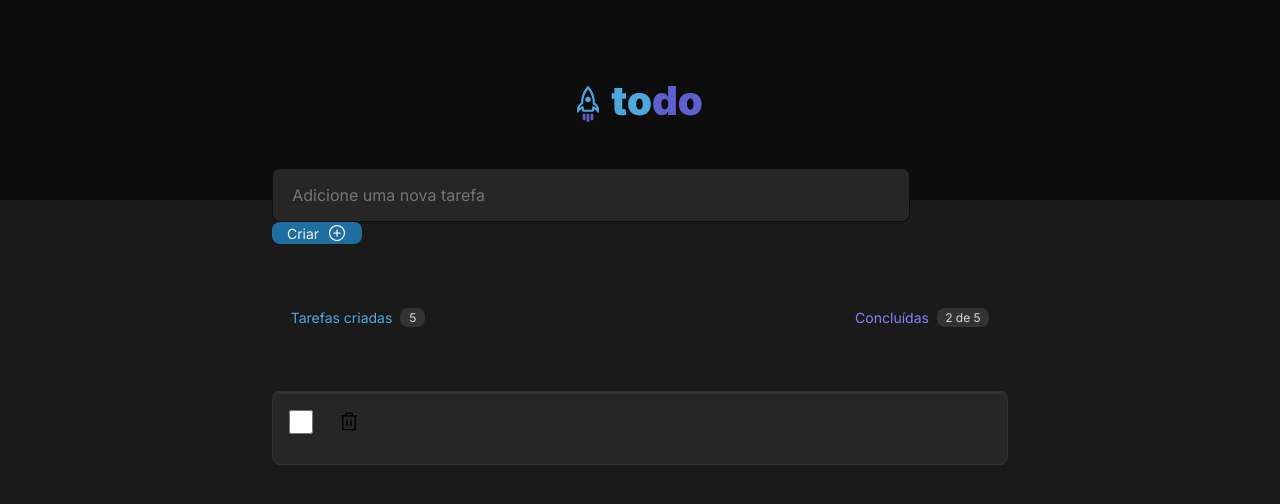
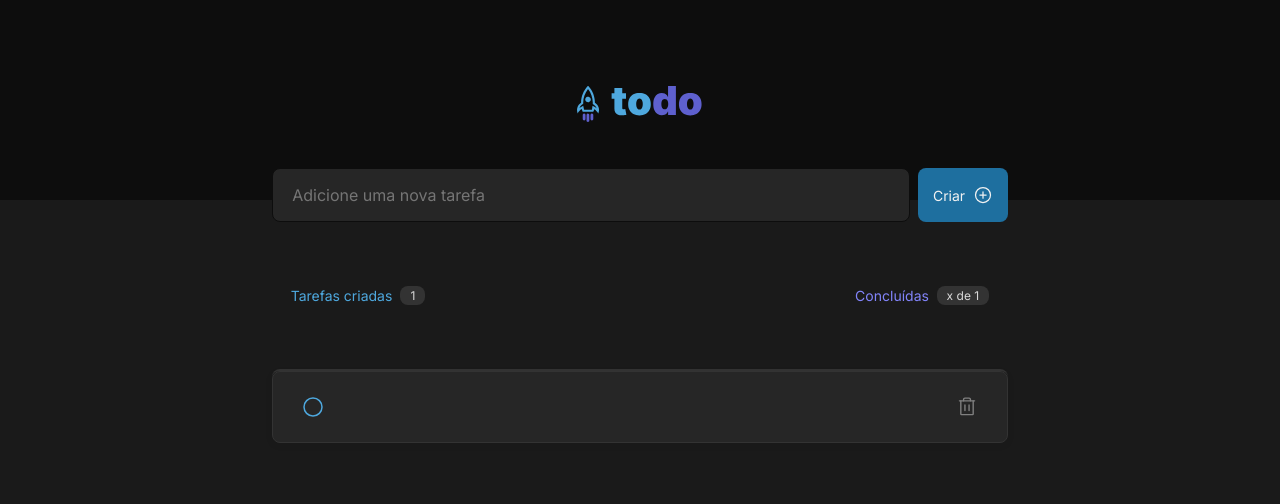
Before and after one commit to JuniorSelister/01-rocketseat-todolist, a React (Vite) app: page / in a window 1280 px wide. Shown: the top 504 px of the page. Built offline with nearby package versions, Linux system fonts and the light colour scheme.

Commit message:
Handling action in tasks

```diff
--- a/src/components/Body/index.tsx
+++ b/src/components/Body/index.tsx
@@ -54,11 +54,11 @@ export function Body() {
       <HeaderList>
         <HeaderListItem>
           <h2>Tarefas criadas</h2>
-          <span>5</span>
+          <span>{task.length}</span>
         </HeaderListItem>
         <HeaderListItem>
           <h2 className="finished-h2">Concluídas</h2>
-          <span className="finished-span">2 de 5</span>
+          <span className="finished-span">x de {task.length}</span>
         </HeaderListItem>
       </HeaderList>
 
--- a/src/components/Body/styles.ts
+++ b/src/components/Body/styles.ts
@@ -15,6 +15,12 @@ export const HeaderInput = styled.div`
   display: flex;
   width: 46rem;
   gap: 0.5rem;
+
+  form {
+    display: flex;
+    flex-direction: row;
+    gap: 0.5rem;
+  }
 
   input {
     width: 39.875rem;
--- a/src/components/ContentList/index.tsx
+++ b/src/components/ContentList/index.tsx
@@ -1,4 +1,4 @@
-import { Trash } from 'phosphor-react'
+import { CheckCircle, Circle, Trash } from 'phosphor-react'
 import { useState } from 'react'
 import { BodyContentList, ContentListItem } from './styles'
 
@@ -27,14 +27,16 @@ export function ContentList({ description, onDeleteTask }: TaskProps) {
   return (
     <BodyContentList>
       <ContentListItem>
-        <input
-          type="checkbox"
-          className="checkLayout"
-          checked={isCheckbox}
-          onChange={handleOnChange}
-        />
-        <p>{description}</p>
-        <button onClick={handleDeleteTask} title="Delte task">
+        <button onClick={handleOnChange} className="circle">
+          {isCheckbox === false ? (
+            <Circle size={24} className="circle" />
+          ) : (
+            <CheckCircle size={24} weight={'fill'} className="checkCircle" />
+          )}
+        </button>
+
+        <p className={isCheckbox ? 'textScratch' : ''}>{description}</p>
+        <button onClick={handleDeleteTask} title="Delete task">
           <Trash size={22} />
         </button>
       </ContentListItem>
--- a/src/components/ContentList/styles.ts
+++ b/src/components/ContentList/styles.ts
@@ -9,9 +9,9 @@ export const BodyContentList = styled.div`
 export const ContentListItem = styled(BodyContentList)`
   box-sizing: border-box;
 
-  display: flex;
-  flex-direction: row;
-  align-items: flex-start;
+  display: grid;
+  grid-template-columns: 1fr 12fr 1fr;
+  align-items: center;
   padding: 16px;
   gap: 12px;
 
@@ -29,13 +29,33 @@ export const ContentListItem = styled(BodyContentList)`
   align-self: stretch;
   flex-grow: 0;
 
+  .circle {
+    color: ${(props) => props.theme['blue-light']};
+  }
+
+  .circle:hover {
+    background: transparent;
+    color: ${(props) => props.theme['blue-dark']};
+    fill: ${(props) => props.theme['blue-dark']};
+  }
+
+  .checkCircle {
+    color: ${(props) => props.theme['purple-dark']};
+  }
+
+  .checkCircle:hover {
+    color: ${(props) => props.theme['purple-light']};
+  }
+
+  .textScratch {
+    text-decoration: line-through;
+    color: ${(props) => props.theme['gray-300']};
+  }
+
   .checkLayout {
-    flex: none;
-    order: 0;
-    flex-grow: 0;
+    justify-self: center;
 
     background: transparent;
-    color: ${(props) => props.theme['blue-light']};
     border-radius: 50%;
     width: 1.5rem;
     height: 1.5rem;
@@ -49,10 +69,11 @@ export const ContentListItem = styled(BodyContentList)`
     display: flex;
     justify-content: center;
     align-items: center;
+    color: ${(props) => props.theme['gray-300']};
   }
 
   button:hover {
-    background: ${(props) => props.theme['gray-400']};
+    color: ${(props) => props.theme['gray-400']};
     border-radius: 4px;
     cursor: pointer;
     color: ${(props) => props.theme['red-danger']};
```
